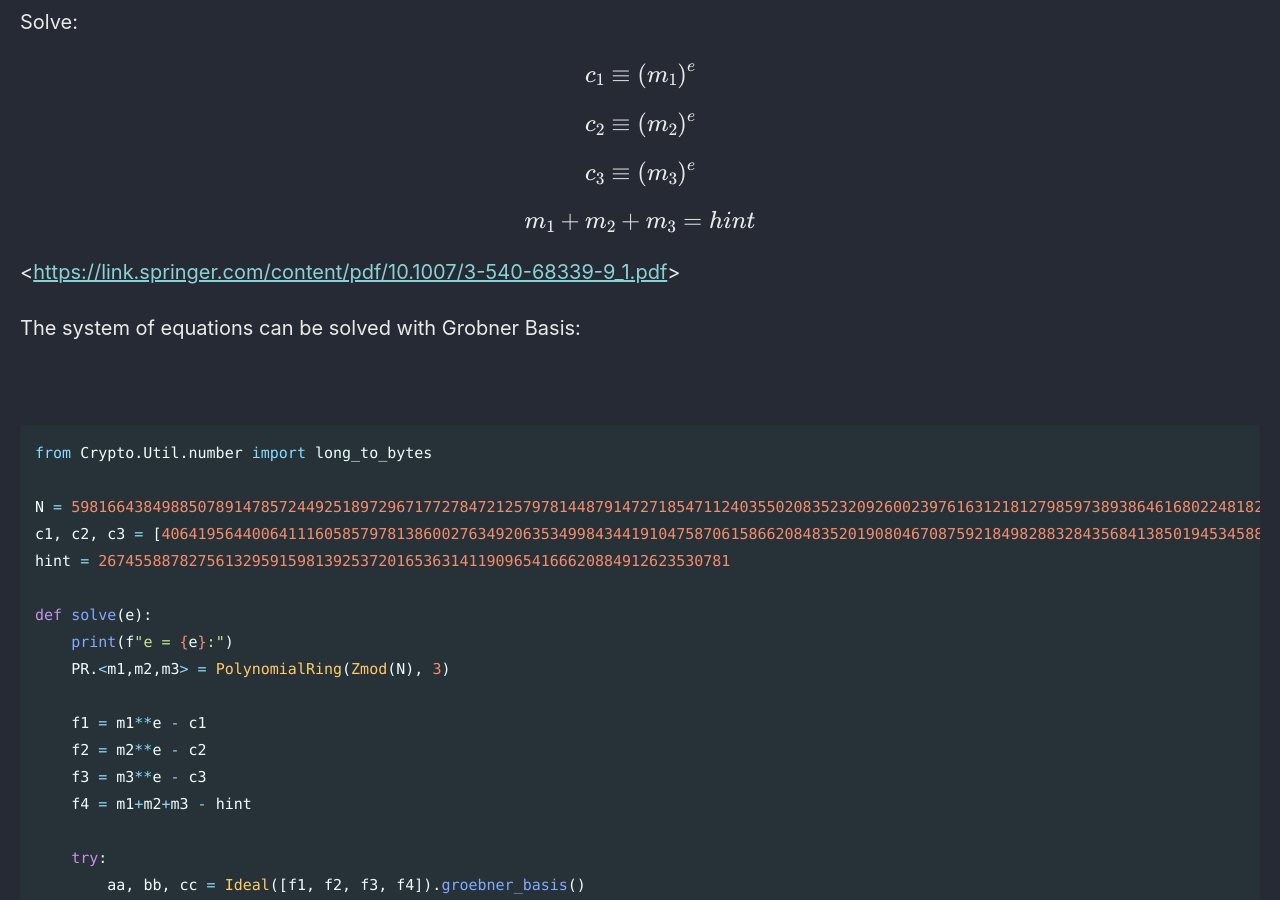
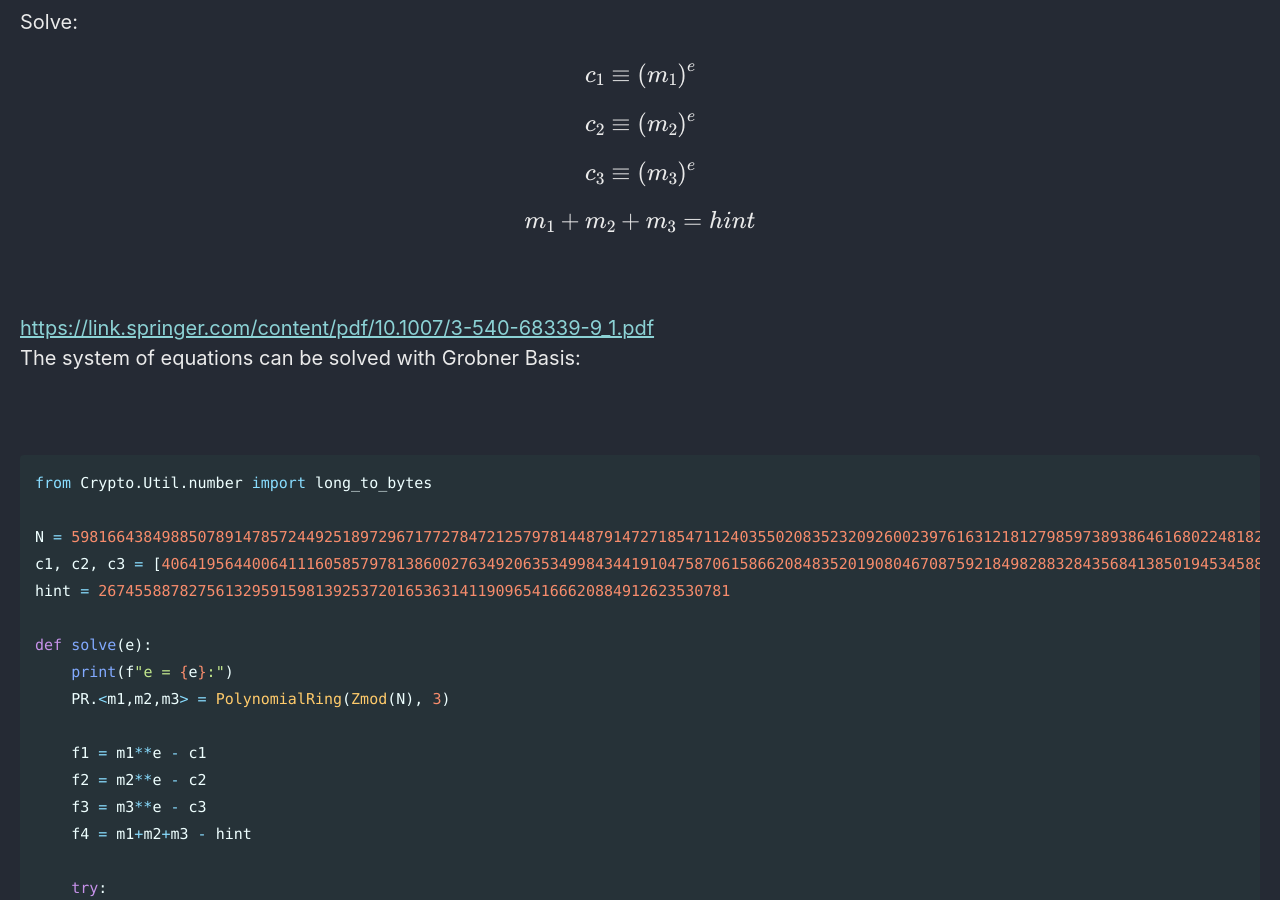
Before and after one commit to Connor-McCartney/Connor-McCartney.github.io, a Jekyll site: the page built from _pages/cryptography/rsa/quick-maffs-HTB.md, in a window 1280 px wide and 900 px high, scrolled down 895 px. Built offline with Jekyll 4.4.1, drawn with Linux system fonts in a browser that asks for light colours; cached includes are drawn as plain includes.

Commit message:
Update quick-maffs-HTB.md

```diff
--- a/_pages/cryptography/rsa/quick-maffs-HTB.md
+++ b/_pages/cryptography/rsa/quick-maffs-HTB.md
@@ -42,8 +42,9 @@ $$c_3 \equiv (m_3)^e$$
 
 $$m_1 + m_2 + m_3 = hint$$
 
-<[https://link.springer.com/content/pdf/10.1007/3-540-68339-9_1.pdf](https://link.springer.com/content/pdf/10.1007/3-540-68339-9_1.pdf)>
+<br>
 
+<https://link.springer.com/content/pdf/10.1007/3-540-68339-9_1.pdf> <br>
 The system of equations can be solved with Grobner Basis:
 
 <br>
```
